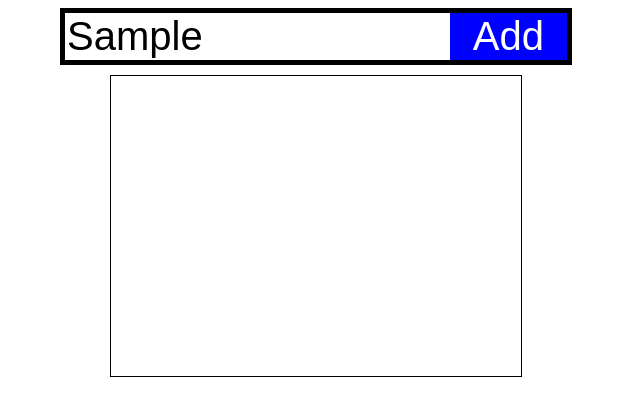
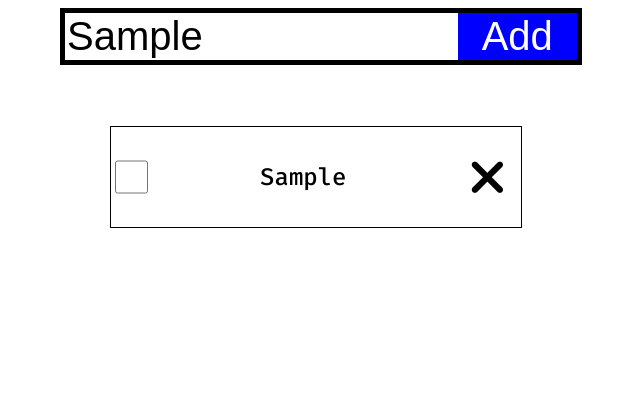
Before and after one commit to syedtalaljilani/LGMVIP-Web, a plain HTML site: page To Do List Js/index.html in a window 1280 px wide. Both pictures are taken after typing "Sample" into the empty fields and a click on the button "Add". Shown: the whole page, without its empty margins (324-964 px from the left). Drawn offline with Linux system fonts and the light colour scheme.

Commit message:
Todo List is created

```diff
--- a/To Do List Js/index.html
+++ b/To Do List Js/index.html
@@ -6,13 +6,14 @@
     <meta name="viewport" content="width=device-width, initial-scale=1.0">
     <link rel="stylesheet" href="style.css">
     <script src="main.js"></script>
+    <link rel="stylesheet" href="https://cdnjs.cloudflare.com/ajax/libs/font-awesome/6.2.0/css/all.min.css" integrity="sha512-xh6O/CkQoPOWDdYTDqeRdPCVd1SpvCA9XXcUnZS2FmJNp1coAFzvtCN9BmamE+4aHK8yyUHUSCcJHgXloTyT2A==" crossorigin="anonymous" referrerpolicy="no-referrer" />
     <title>To Do List JavaScript</title>
 </head>
 <body>
     <div class="container">
        <input type="text" id="input">
-       <button id="button">Add</button>
+       <button id="button" onclick="createlist()">Add</button>
     </div>
-    <div id="to-do"></div>
+    <div id="tolist"></div>
 </body>
 </html>
--- a/To Do List Js/main.js
+++ b/To Do List Js/main.js
@@ -0,0 +1,23 @@
+function createlist()
+{
+   document.getElementById("tolist").insertAdjacentHTML ("afterend",`<div id="todolistcontainer">
+   <input type="checkbox" id="checkbox-list" onclick="complete()">
+   <p id="tasktodo"></p>
+   <i class="fa-sharp fa-solid fa-xmark" id="todoicon" onclick="deletelist()"></i>
+   </div>`);
+   document.getElementById("tasktodo").innerHTML=document.getElementById("input").value;
+
+}
+function deletelist()
+{
+    document.getElementById("todolistcontainer").remove();
+}
+function complete()
+{
+    document.getElementById("tasktodo").style.textDecoration = "line-through";
+    document.getElementById("tasktodo").style.textDecorationColor = "black";
+    document.getElementById("todolistcontainer").style.backgroundColor="blue";
+    document.getElementById("todoicon").style.color="white";
+    document.getElementById("tasktodo").style.color="white";
+    document.getElementById("checkbox-list").checked=true;
+}
--- a/To Do List Js/style.css
+++ b/To Do List Js/style.css
@@ -9,7 +9,7 @@ body{
     flex-direction: row;
     justify-content: center;
     border: 5px solid black;
-    width:100;
+    width:100%;
     margin-bottom: 10px;
 }
 .container #input{
@@ -31,10 +31,33 @@ body{
     height:100%;
     font-size:40px;
 }
-#to-do{
+#todolistcontainer{
     border:1px solid black;
     width:80%;
-    height: 300px;
+    height: 100px;
     margin-top:12px;
     margin:auto;
+    display: flex;
+    flex-direction: row;
+    margin-top: 12%;
 }
+#tasktodo{
+    font-size:150%;
+    width:25%;
+    align-self: center;
+    margin: auto;
+
+}
+#checkbox-list{
+    width:8%;
+}
+#checkbox-list:checked{
+   accent-color: blue;
+}
+#todoicon{
+    display: flex;
+    flex-direction: row;
+    align-self: center;
+    width:12%;
+    font-size:50px;
+}
```
